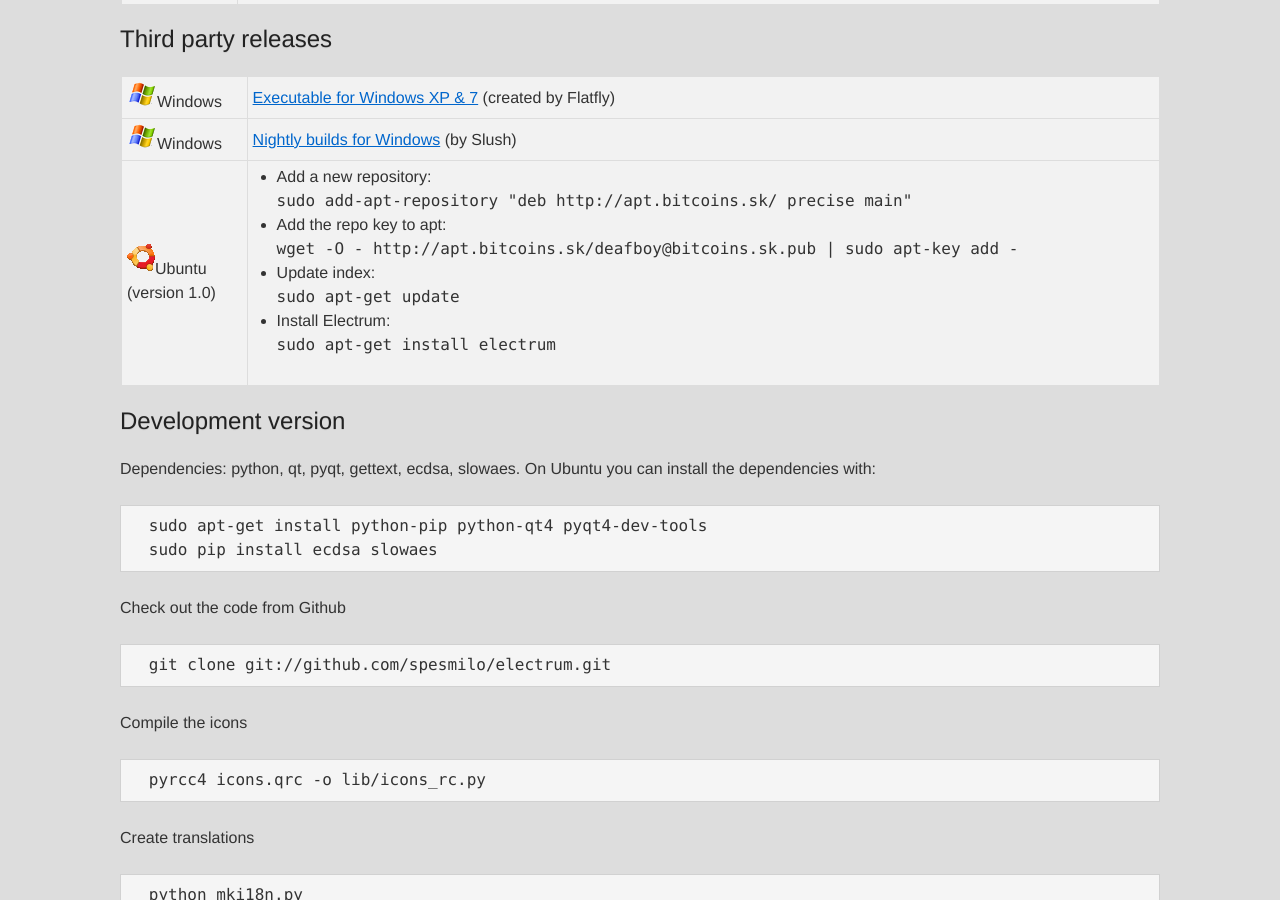
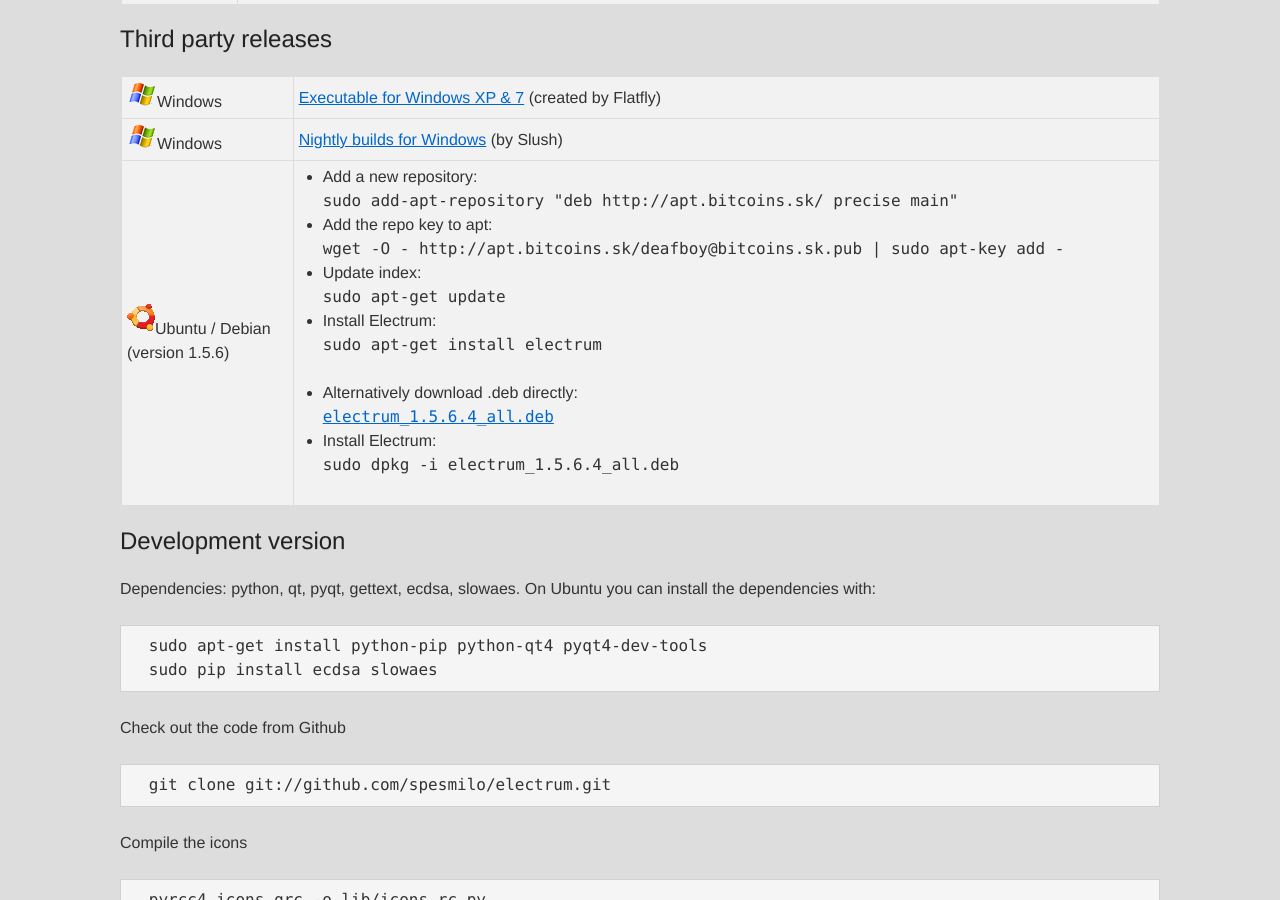
Before and after one commit to ecdsa/electrum-web, a Jekyll site: the page download.html, which Jekyll copies as it is, in a window 1280 px wide and 900 px high, scrolled down 716 px. Built offline with Jekyll 4.4.1, drawn with Linux system fonts in a browser that asks for light colours.

Commit message:
Ubuntu: add new universal 1.5.6 version by deafboy for direct download

```diff
--- a/download.html
+++ b/download.html
@@ -103,13 +103,18 @@
     </td>
   </tr>
   <tr>
-    <td><img src="media/os_ubuntu.gif">Ubuntu<br/>(version 1.0)</td>
+    <td><img src="media/os_ubuntu.gif">Ubuntu / Debian<br/>(version 1.5.6)</td>
     <td>
       <ul>
 	<li>Add a new repository:<br/> <tt>sudo add-apt-repository "deb http://apt.bitcoins.sk/ precise main"</tt></li>
 	<li>Add the repo key to apt:<br/> <tt>wget -O - http://apt.bitcoins.sk/deafboy@bitcoins.sk.pub | sudo apt-key add -</tt></li>
 	<li>Update index:<br/> <tt>sudo apt-get update</tt></li>
 	<li>Install Electrum:<br/> <tt>sudo apt-get install electrum</tt></li>
+	</ul>
+
+      <ul>
+	<li>Alternatively download .deb directly:<br/> <tt><a href="http://apt.bitcoins.sk/pool/main/e/electrum/electrum_1.5.6.4_all.deb">electrum_1.5.6.4_all.deb</a></tt></li>
+	<li>Install Electrum:<br/> <tt>sudo dpkg -i electrum_1.5.6.4_all.deb</tt></li>
 	</ul>
     </td>
   </tr>
```
